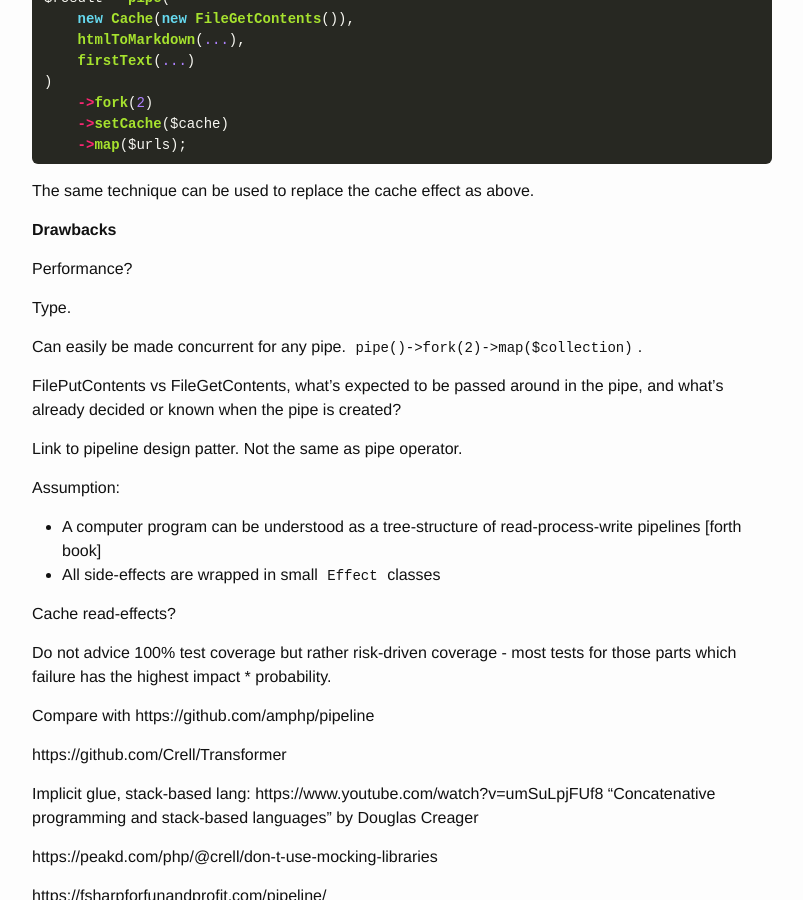
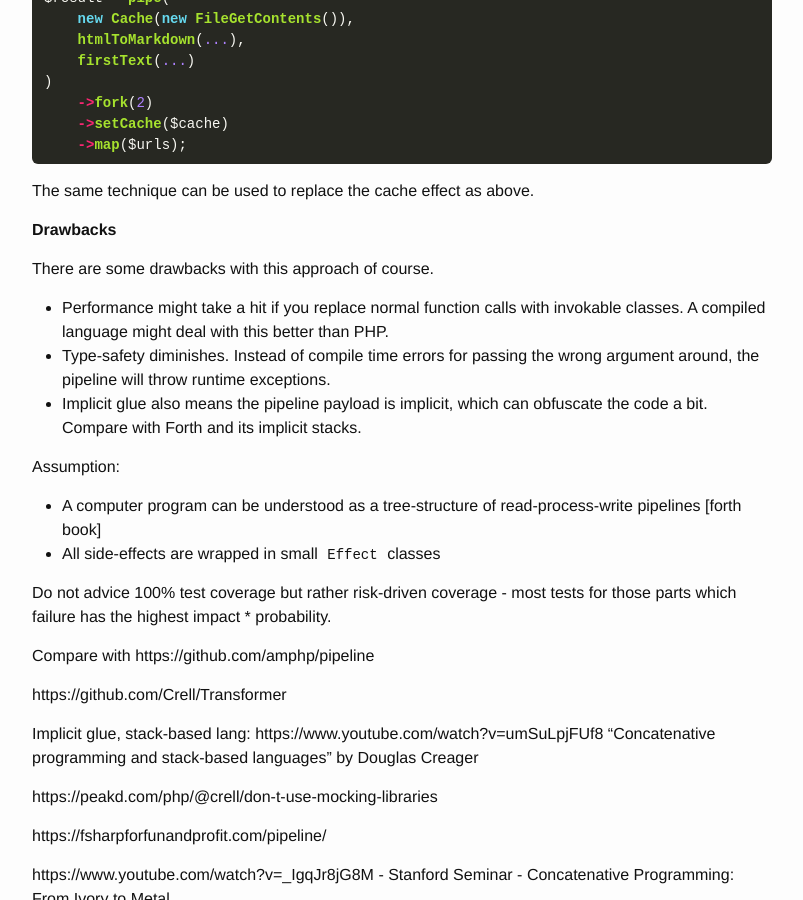
Before and after one commit to olleharstedt/olleharstedt.github.io, a Jekyll site: the page built from _posts/2023-10-19-100-percent-coverage-zero-mocking.markdown, in a window 1280 px wide and 900 px high, scrolled down 2754 px. Shown: the whole window, without its empty margins (238-1041 px from the left). Built offline with Jekyll 4.4.1, drawn with Linux system fonts in a browser that asks for light colours; nearby versions of some CDN libraries.

Commit message:
Update 2023-10-19-100-percent-coverage-zero-mocking.markdown

```diff
--- a/_posts/2023-10-19-100-percent-coverage-zero-mocking.markdown
+++ b/_posts/2023-10-19-100-percent-coverage-zero-mocking.markdown
@@ -123,22 +123,16 @@
 
 **Drawbacks**
 
-Performance?
+There are some drawbacks with this approach of course.
 
-Type.
-
-Can easily be made concurrent for any pipe. `pipe()->fork(2)->map($collection)`.
-
-FilePutContents vs FileGetContents, what's expected to be passed around in the pipe, and what's already decided or known when the pipe is created?
-
-Link to pipeline design patter. Not the same as pipe operator.
+* Performance might take a hit if you replace normal function calls with invokable classes. A compiled language might deal with this better than PHP.
+* Type-safety diminishes. Instead of compile time errors for passing the wrong argument around, the pipeline will throw runtime exceptions.
+* Implicit glue also means the pipeline payload is implicit, which can obfuscate the code a bit. Compare with Forth and its implicit stacks.
 
 Assumption:
 
 * A computer program can be understood as a tree-structure of read-process-write pipelines [forth book]
 * All side-effects are wrapped in small `Effect` classes
-
-Cache read-effects?
 
 Do not advice 100% test coverage but rather risk-driven coverage - most tests for those parts which failure has the highest impact * probability.
 
```
